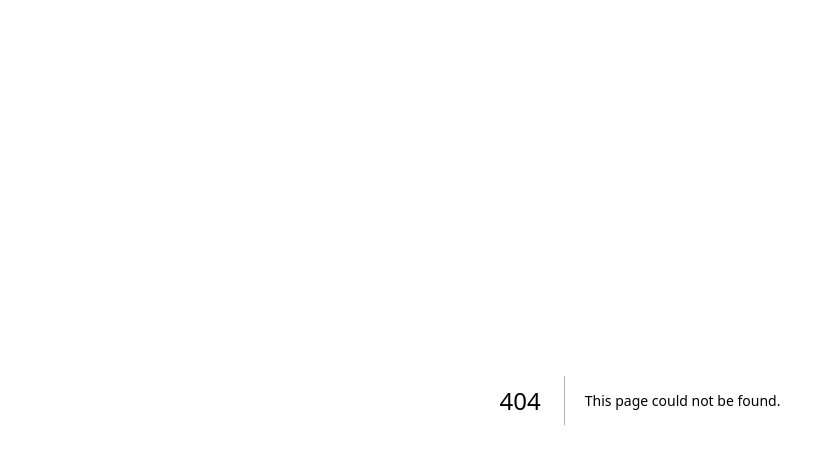
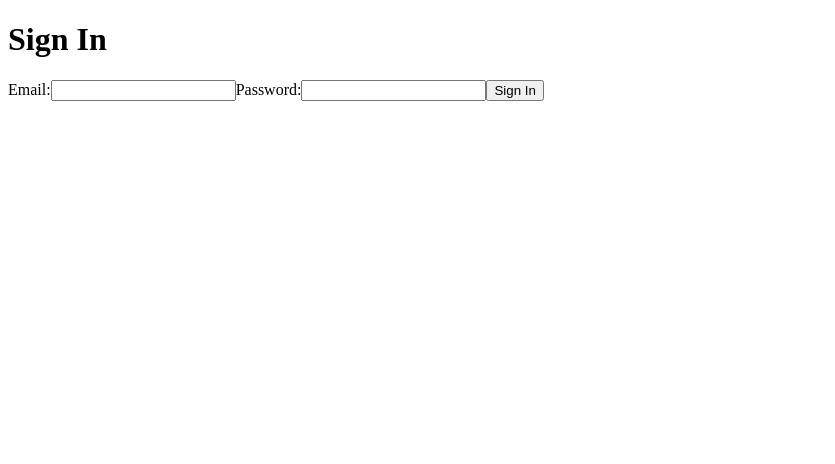
Before and after one commit to TEMPTUN/web, a Next.js app: page /signin in a window 1280 px wide. Before the commit this address had no page. Shown: the top 464 px of the page, without its empty margins (0-835 px from the left). Built offline with nearby package versions, Linux system fonts and the light colour scheme.

Commit message:
added sign in page

```diff
--- /dev/null
+++ b/pages/signin.jsx
@@ -0,0 +1,39 @@
+import axios from "axios";
+import React from "react";
+import { useRouter } from "next/router";
+import { useForm } from 'react-hook-form';
+import base_url from '../utils/connection'
+
+const signin = async() => {
+    const router = useRouter();
+    const {register,handleSubmit,formState: { errors }} = useForm();
+    const onSubmit = async(data) => {
+        try {
+          const result = await axios.get(`${base_url}/api/auth/isuser?email=${data.email}&password=${data.password}`)
+          localStorage.setItem("userId", result.data.id);
+          router.push("/feed");
+        } catch (error) {
+          console.log(error);
+        }
+      }
+
+    return (
+        <>
+            <h1>Sign In</h1>
+
+            <form onSubmit={handleSubmit(onSubmit)}>
+                <label>
+                    Email:
+                    <input type="email" name="email" {...register("email",{required: true})}/>
+                </label>
+                <label>
+                    Password:
+                    <input type="password" name="password" {...register("password",{required: true,minLength: 6})}/>
+                </label>
+                <button type="submit">Sign In</button>
+            </form>
+        </>
+    )
+    };
+
+export default signin;
```
Also changed, not shown: pages/SignUp.jsx (+3 -4 lines), pages/api/auth/isuser.js (added, +17 -0 lines), pages/feed.jsx (added, +9 -0 lines), pages/api/details/user.js (renamed from pages/api/details/user.jsx).
